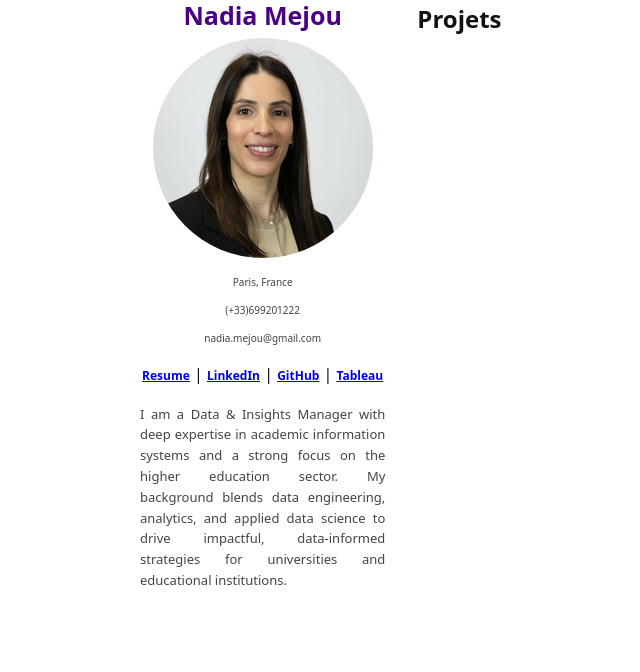
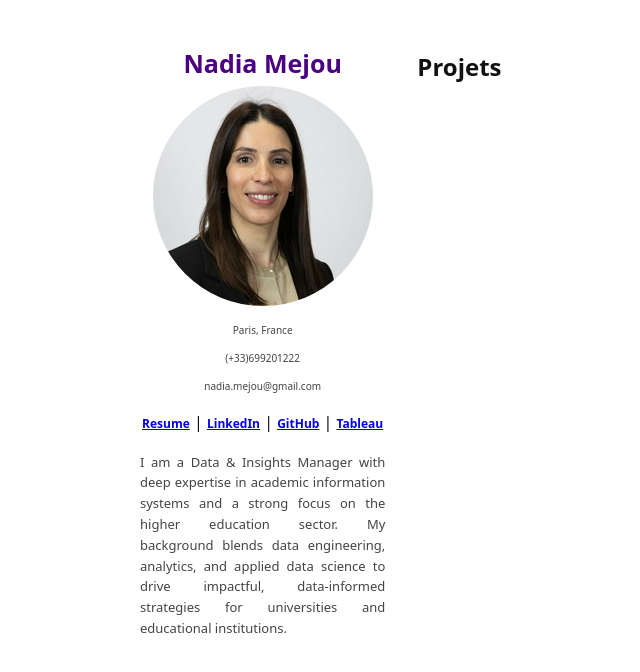
Before and after one commit to namejou/namejou.github.io, a Jekyll site: the page built from index.md, in a window 1280 px wide. Shown: the top 672 px of the page, without its empty margins (116-756 px from the left). Built offline with Jekyll 4.4.1, drawn with Linux system fonts in a browser that asks for light colours.

Commit message:
Update site.css

```diff
--- a/assets/css/site.css
+++ b/assets/css/site.css
@@ -14,7 +14,9 @@ body {
   grid-template-columns: repeat(5, 1fr);
   min-height: 100vh;
 }
-.page-main { grid-column: 2 / span 3; }  /* 3 parts centrales */
+.page-main { grid-column: 2 / span 3;
+           padding: 48px 0;
+           }  /* 3 parts centrales */
 
 /* Zone centrale = 2 colonnes : 1 part profil | 2 parts projets */
 .two-col {
```
